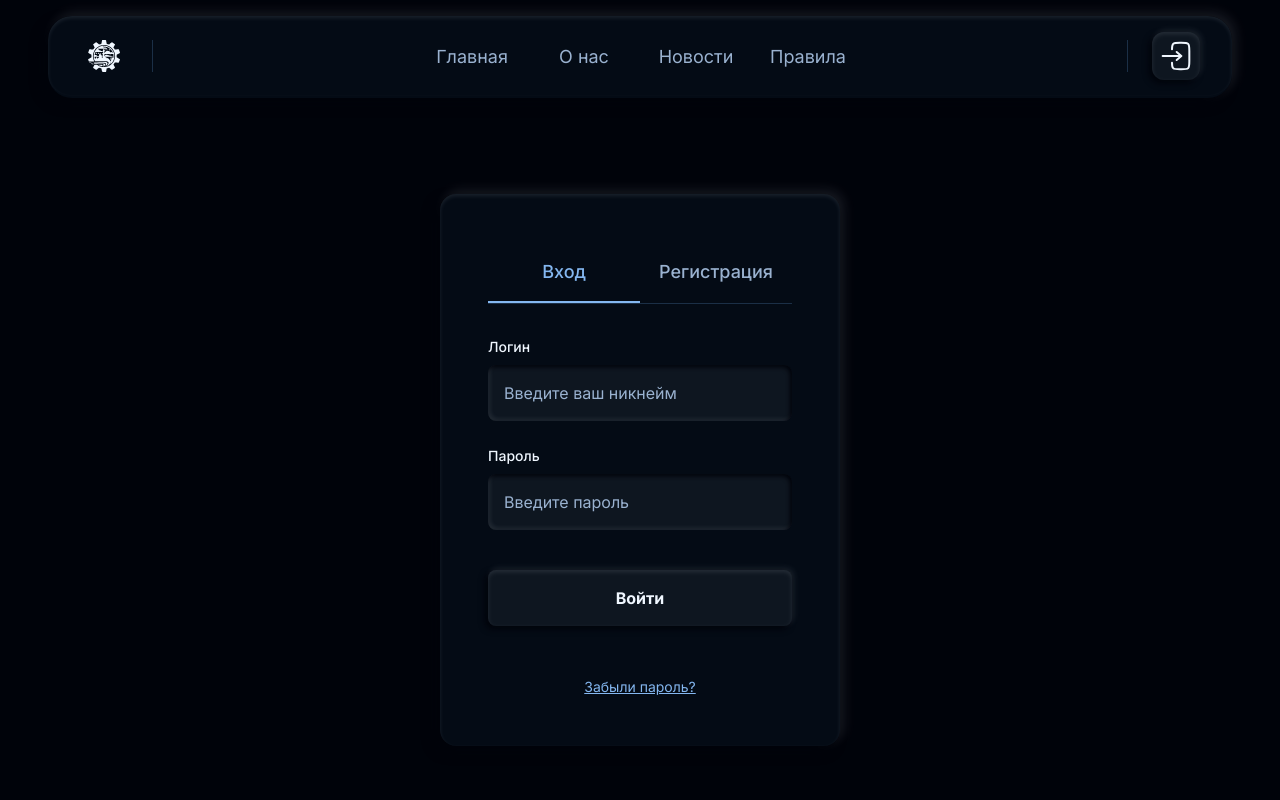
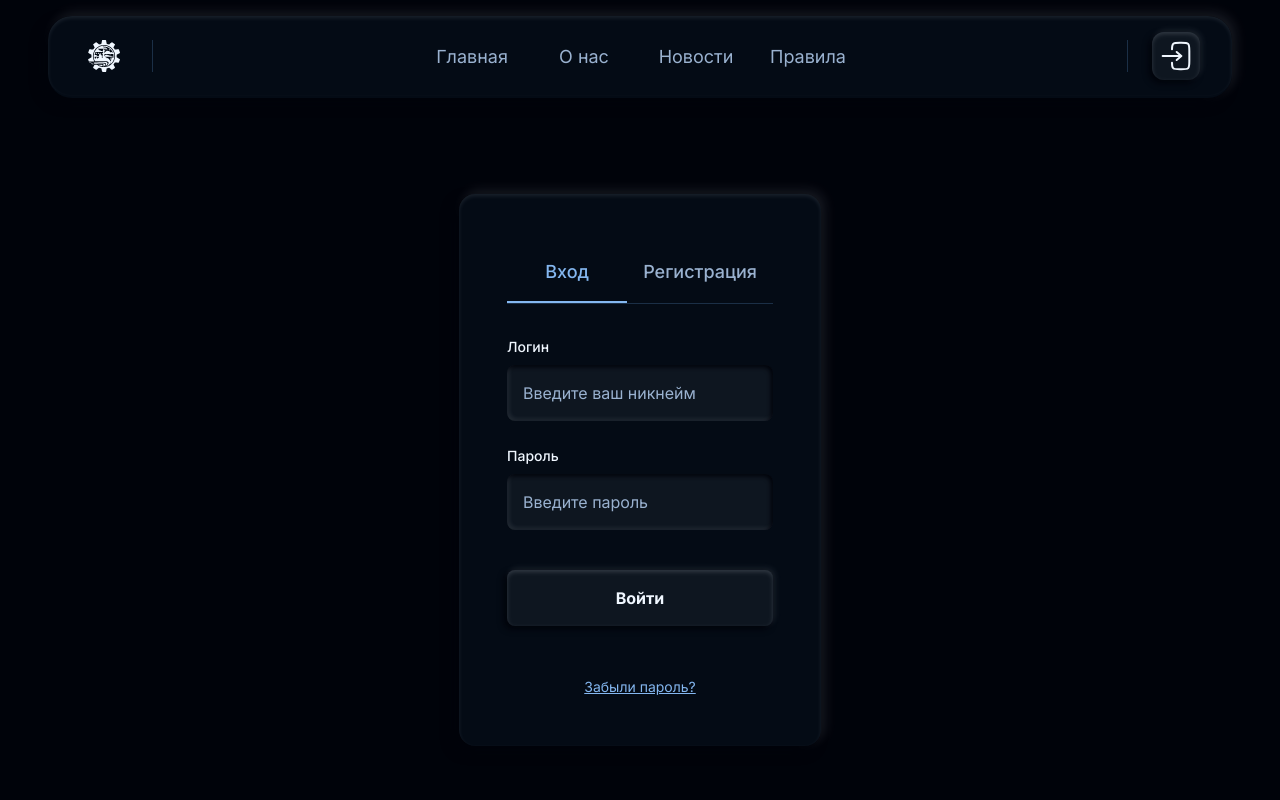
Before and after one commit to MrMaksi1/frontend-websiteSteamWave, a Next.js app: page /log-reg in a window 1280 px wide. Shown: the top 800 px of the page. Built offline with nearby package versions, Linux system fonts and the light colour scheme.

Commit message:
Slightly changed layout.jsx, and other components styles

```diff
--- /dev/null
+++ b/app/Layout.module.css
@@ -0,0 +1,28 @@
+.headerWrapper {
+    width: 100%;
+    max-width: 1200px;
+    margin: 0 auto;
+}
+
+.footerWrapper {
+    width: 100%;
+    max-width: 1400px;
+    margin: 0 auto;
+}
+
+.appContainer {
+    display: flex;
+    flex-direction: column;
+    justify-content: center;
+    min-height: 100vh;
+    max-width: 1200px;
+    margin: 0 auto;
+}
+
+.mainContent {
+    display: flex;
+    flex-direction: column;
+    justify-content: center;
+    max-width: 1200px;
+    margin: 0 auto;
+}
--- a/app/admin/page.jsx
+++ b/app/admin/page.jsx
@@ -5,16 +5,9 @@ import AdminPage from '@/components/Admin/AdminPage'
 export default function Home() {
     return (
         <main>
-            <div className="container">
-                <section className="AdminPage">
-                    <AdminPage />
-                </section>
-            </div>
+            <section className="AdminPage">
+                <AdminPage />
+            </section>
         </main>
-        // <div className="page font-sans grid grid-rows-[20px_1fr_20px] items-center justify-items-center min-h-screen p-8 pb-20 gap-16 sm:p-20">
-        //   <main className="flex flex-col gap-[32px] row-start-2 items-center sm:items-start">
-        //
-        //   </main>
-        // </div>
     );
 }
--- a/app/globals.css
+++ b/app/globals.css
@@ -30,7 +30,7 @@
 body {
   background: var(--bg-dark);
   color: var(--foreground);
-  max-width: 1200px;
+  /*max-width: 1200px;*/
   width: 100%;
   margin: 0 auto;
 }
@@ -43,6 +43,7 @@ main{
   gap: var(--space-xl);
   display: flex;
   flex-direction: column;
+  margin: 0 auto;
 }
 
 .appContainer {
@@ -52,7 +53,7 @@ main{
 }
 
 .mainContent {
-  flex: 1 0 auto;
+  flex: 1 auto;
   width: 100%;
 }
 
--- a/app/layout.jsx
+++ b/app/layout.jsx
@@ -3,6 +3,7 @@ import "./globals.css";
 import './style/markdown.css';
 import Header from "@/components/Header/Header";
 import Footer from "@/components/Footer/Footer";
+import styles from "./Layout.module.css"
 import ThemeToggle from "@/components/ThemeToggle/ThemeToggle";
 
 const geistSans = Geist({
@@ -40,11 +41,13 @@ export default function RootLayout({ children }) {
     return (
     <html lang="ru" className="dark:scheme-dark">
         <body className={`${geistSans.variable} ${geistMono.variable} ${montserrat.variable} ${outfit.variable} ${inter.variable} antialiased`}>
-            <div className="appContainer">
-                <Header/>
-                <div className="mainContent">
+            <div className={styles.appContainer}>
+                <Header className={styles.headerWrapper}/>
+
+                <div className={styles.mainContent}>
                     {children}
                 </div>
+
                 <Footer/>
             </div>
         </body>
--- a/app/style/variables.css
+++ b/app/style/variables.css
@@ -38,7 +38,7 @@
 
     /* Shadows */
     --shadow-xs:
-            inset 0 2px 4px oklch(from var(--text) 1 c h / .1),
+            inset 0 2px 4px oklch(from var(--text) 1 c h / .15),
             -3px 3px 6px oklch(from var(--bg-dark) l c h / 1),
             2px -2px 6px oklch(from var(--text) l c h / .1);
 
--- a/components/Admin/AdminPage.jsx
+++ b/components/Admin/AdminPage.jsx
@@ -15,6 +15,8 @@ export default function AdminPage() {
     const [editedData, setEditedData] = useState({ username: '', email: '', role: '' })
     const [newPost, setNewPost] = useState({ title: '', content: '', media: null, preview: null })
 
+    const [activeSection, setActiveSection] = useState('users')
+
     const token = typeof window !== 'undefined' ? localStorage.getItem('accessToken') : null
     const USERS_API = 'http://localhost:8080/api/admin/users'
     const NEWS_API = 'http://localhost:8080/api/admin/news'
@@ -24,14 +26,21 @@ export default function AdminPage() {
         return text.substring(0, maxLength) + '...'
     }
 
+    const adminSections = [
+        { id: 'users', title: 'Игроки', icon: '🫂' },
+        { id: 'news', title: 'Новости', icon: '❗' },
+    ]
+
     /** ------------------ USERS ------------------ */
     useEffect(() => {
         if (!token) return
         const fetchUsers = async () => {
             try {
                 const res = await fetch(USERS_API, { headers: { 'Authorization': `Bearer ${token}` } })
+
                 if (res.status === 403) throw new Error('ONLY ADMIN — доступ запрещён')
                 if (res.status === 401) throw new Error('Не авторизован. Войдите снова.')
+
                 if (!res.ok) throw new Error('Ошибка при загрузке пользователей')
                 const data = await res.json()
                 setUsers(data)
@@ -48,8 +57,10 @@ export default function AdminPage() {
         const fetchNews = async () => {
             try {
                 const res = await fetch(NEWS_API, { headers: { 'Authorization': `Bearer ${token}` } })
+
                 if (res.status === 403) throw new Error('ONLY ADMIN — доступ запрещён')
                 if (res.status === 401) throw new Error('Не авторизован. Войдите снова.')
+
                 if (!res.ok) throw new Error('Ошибка при загрузке новостей')
                 const data = await res.json()
                 setNews(data)
--- a/components/Admin/AdminPage.module.css
+++ b/components/Admin/AdminPage.module.css
@@ -12,7 +12,7 @@
 }
 
 .adminContainer {
-    padding: var(--space-xl) var(--space-md);
+    padding: var(--space-3xl) var(--space-md);
 }
 
 .adminContent {
--- a/components/Footer/Footer.module.css
+++ b/components/Footer/Footer.module.css
@@ -8,7 +8,8 @@
 }
 
 .footerContainer {
-    max-width: 1200px;
+    max-width: inherit;
+    width: 100%;
     margin: 0 auto;
     padding: 0 var(--space-xl);
 }
--- a/components/Header/Header.module.css
+++ b/components/Header/Header.module.css
@@ -3,9 +3,12 @@
 .header {
     position: sticky;
     top: var(--space-md);
-    width: 100%;
     z-index: 1000;
     transition: var(--transition-normal);
+    display: flex;
+    width: 100%;
+    justify-content: center;
+    align-content: center;
 }
 
 .header > * {
@@ -38,7 +41,8 @@
     backdrop-filter: var(--blur-xs);
     border-radius: var(--radius-3xl);
     box-shadow: var(--shadow-sm);
-    max-width: 1200px;
+    /*max-width: inherit;*/
+    width: 100%;
     margin: 0 var(--space-sm);
     padding: 0 var(--space-xl);
     border-bottom: var(--line-sm) solid transparent;
--- a/components/News/News.module.css
+++ b/components/News/News.module.css
@@ -1,5 +1,5 @@
 .newsContainer {
-    padding: var(--space-xl) var(--space-md);
+    padding: var(--space-3xl) var(--space-xl);
 }
 
 .newsTitle {
--- a/components/NewsArticle/NewsArticle.module.css
+++ b/components/NewsArticle/NewsArticle.module.css
@@ -1,5 +1,5 @@
 .newsArticleContainer {
-    padding: var(--space-xl) var(--space-md);
+    padding: var(--space-3xl) var(--space-xl);
 }
 
 .backButton {
--- a/components/Profile/Profile.module.css
+++ b/components/Profile/Profile.module.css
@@ -10,7 +10,7 @@
 }
 
 .profileContainer {
-    padding: var(--space-xl) var(--space-md);
+    padding: var(--space-3xl) var(--space-xl);
 }
 
 .profileHeader {
```
